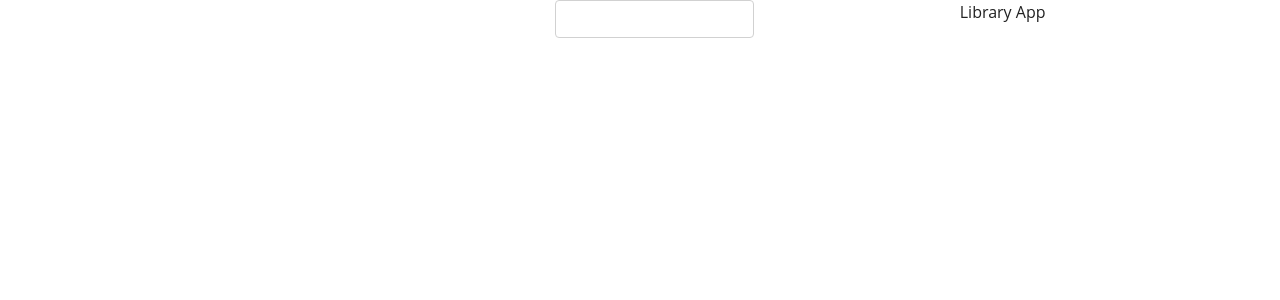
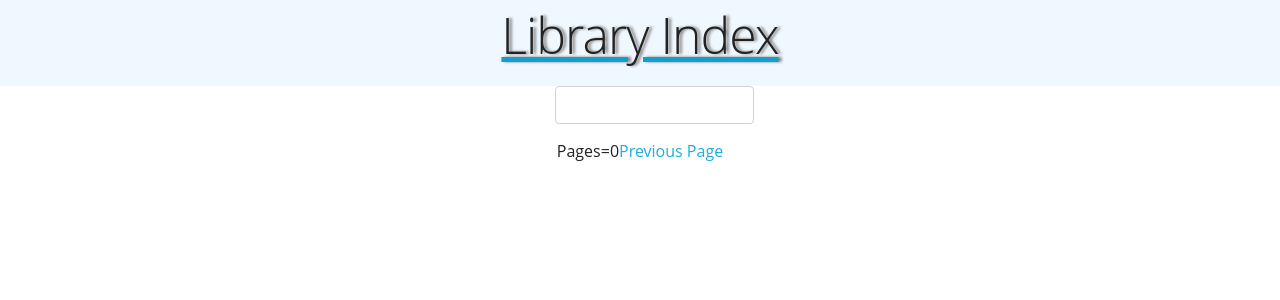
Before and after one commit to alimertcakar/library-app, a React (Create React App) app: page / in a window 1280 px wide. Shown: the top 300 px of the page. Built offline with nearby package versions, Linux system fonts and the light colour scheme.

Commit message:
added navbar

```diff
--- a/src/App.js
+++ b/src/App.js
@@ -4,14 +4,18 @@ import './style/reset.css';
 import './style/skeleton.css';
 import './style/typography.css';
 
+import Navbar from './components/Navbar';
 import Search from './components/Search';
+import Pagination from './components/Pagination.js';
+
+
 function App() {
   return (
     <div className="App">
-      Library App
-
+      <Navbar title="Library Index" />
       <div className="two columns offset-by-five">
         <Search />
+        <Pagination />
       </div>
 
     </div>
--- /dev/null
+++ b/src/components/Navbar.js
@@ -0,0 +1,14 @@
+import React, { useState } from 'react';
+import '../style/components/Navbar.css';
+
+function Navbar(props) {
+    return (
+        <a href="#">
+            <div id="Navbar">
+                <h1>{props.title}</h1>
+            </div>
+        </a>
+    )
+}
+
+export default Navbar;
--- /dev/null
+++ b/src/components/Pagination.js
@@ -0,0 +1,14 @@
+import React, { useState } from 'react';
+
+function Pagination(props) {
+    const [Pages, setPages] = useState(0);
+
+    return (
+        <div className="Pagination">
+            Pages={Pages}
+            <a onClick={alert("x")}>Previous Page</a>
+        </ div>
+    )
+}
+
+export default Pagination;
--- /dev/null
+++ b/src/style/components/Navbar.css
@@ -0,0 +1,12 @@
+#Navbar {
+  color: #222;
+  background-color: aliceblue;
+  text-align: center;
+  text-shadow: 3px 0px 3px gray;
+  user-select: none;
+  margin-bottom: 0;
+  padding: 5px 0 1px;
+}
+#Navbar:hover {
+  cursor: pointer;
+}
```
